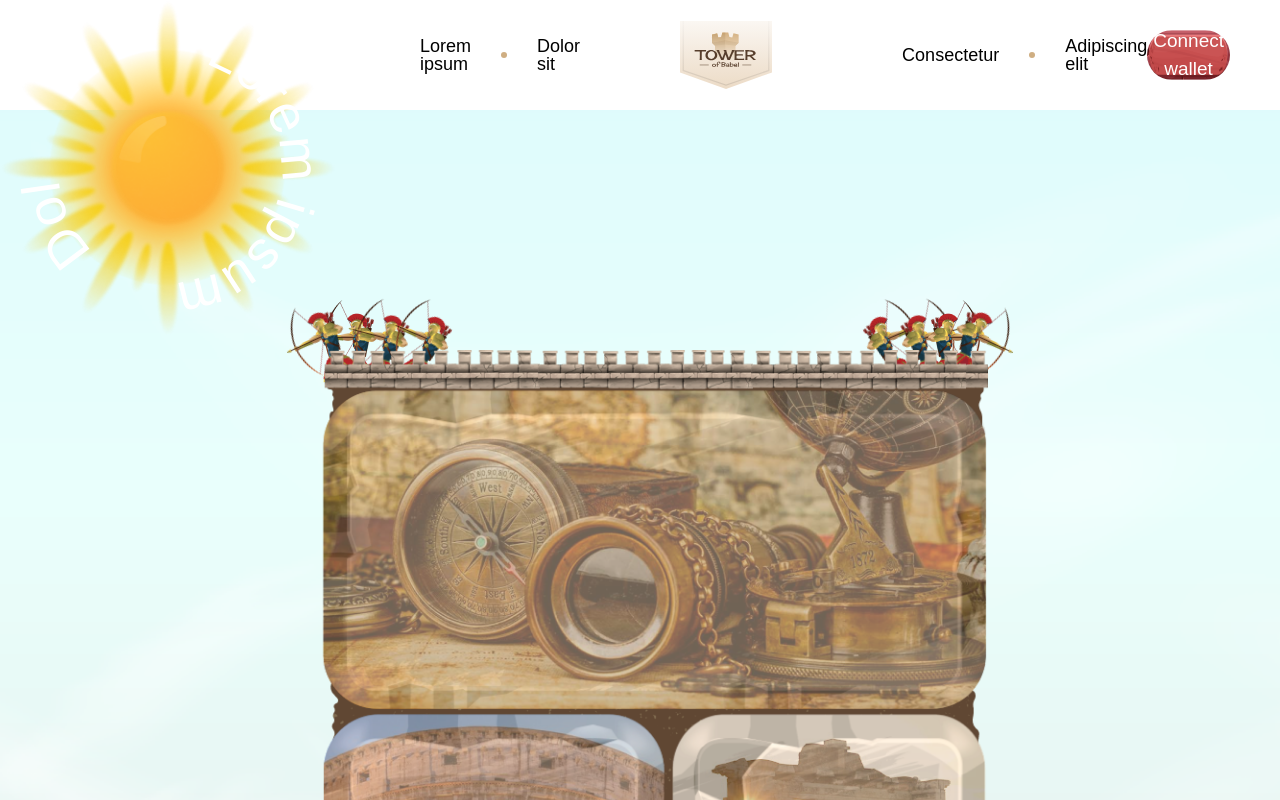
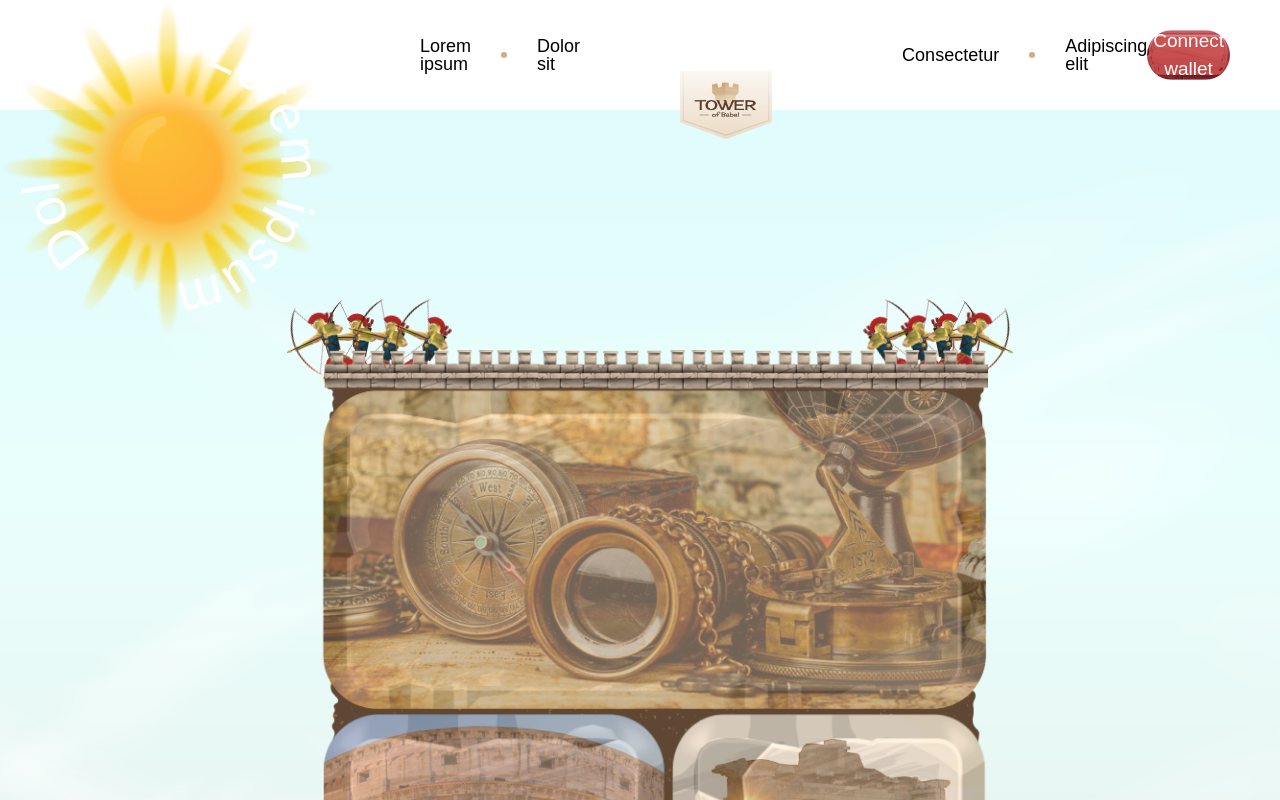
Before and after one commit to TowerofBabelGit/frontend, a Vue app: page / in a window 1280 px wide. Shown: the top 800 px of the page. Built offline with nearby package versions, Linux system fonts and the light colour scheme; a web font is replaced by a local one.

Commit message:
logo fix

```diff
--- a/src/assets/scss/layout/_index.scss
+++ b/src/assets/scss/layout/_index.scss
@@ -92,7 +92,8 @@
   }
 
   &__logo {
-    margin: 0 100px;
+    margin: 100px 100px 0;
+
   }
 
   .page-btn {
--- a/src/components/AppHeader.vue
+++ b/src/components/AppHeader.vue
@@ -23,7 +23,7 @@
     </nav>
 
     <div class="header__logo">
-      <img src="@/assets/img/svg/logo.svg" alt="">
+      <img src="@/assets/img/logo.png" alt="">
     </div>
 
     <nav class="header-nav">
```
Also changed, not shown: src/assets/img/logo.png (added).
